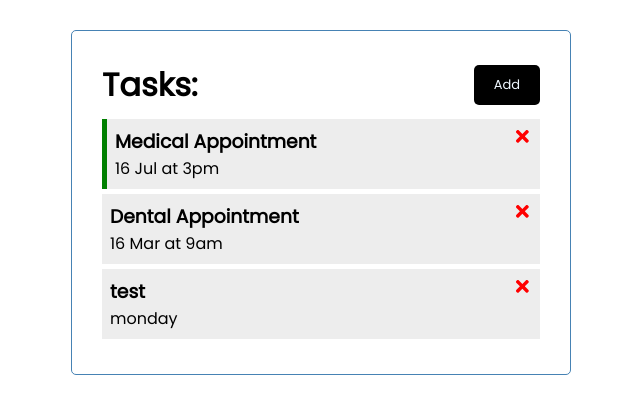
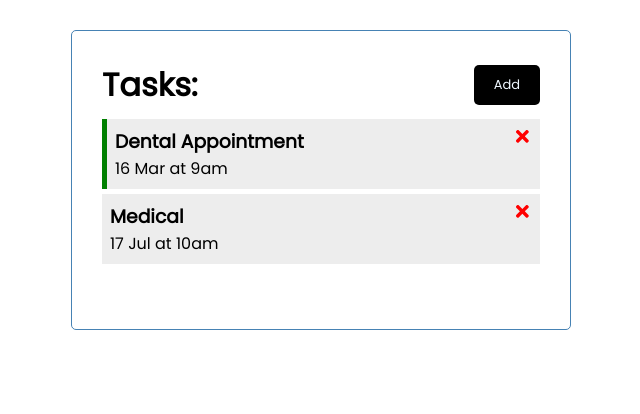
Before and after one commit to Hong-Zhen/reactjs-tasktracker, a React (Create React App) app: page / in a window 1280 px wide. Shown: the top 414 px of the page, without its empty margins (319-959 px from the left). Built offline with nearby package versions, Linux system fonts and the light colour scheme; data requests are answered from the project's data file.

Commit message:
toggle updated on server

```diff
--- a/db.json
+++ b/db.json
@@ -1,20 +1,14 @@
 {
   "posts": [
-    {
-      "id": 1,
-      "text": "Medical Appointment",
-      "day": "16 Jul at 3pm",
-      "reminder": true
-    },
     {
       "id": 3,
       "text": "Dental Appointment",
       "day": "16 Mar at 9am",
-      "reminder": false
+      "reminder": true
     },
     {
-      "text": "test",
-      "day": "monday",
+      "text": "Medical",
+      "day": "17 Jul at 10am",
       "reminder": false,
       "id": 4
     }
--- a/src/App.js
+++ b/src/App.js
@@ -22,7 +22,14 @@
     const fromServer = await fetch("http://localhost:5000/posts");
     const data = await fromServer.json();
 
-    console.log(data);
+    return data;
+  };
+
+  // Fetch Single Data (Task)
+  const fetchTask = async (id) => {
+    const fromServer = await fetch(`http://localhost:5000/posts/${id}`);
+    const data = await fromServer.json();
+
     return data;
   };
 
@@ -56,11 +63,23 @@
     console.log("Deleted", id);
   };
 
-  // Double click
-  const toggleReminder = (id) => {
+  // Toggle Reminder (Double click on Task)
+  const toggleReminder = async (id) => {
+    const taskToToggle = await fetchTask(id);
+    const updatedTask = { ...taskToToggle, reminder: !taskToToggle.reminder };
+
+    const taskFromServer = await fetch(`http://localhost:5000/posts/${id}`, {
+      method: "PUT",
+      headers: {
+        "Content-type": "application/json",
+      },
+      body: JSON.stringify(updatedTask),
+    });
+
+    const data = await taskFromServer.json();
     setTasks(
       tasks.map((task) =>
-        task.id === id ? { ...task, reminder: !task.reminder } : task
+        task.id === id ? { ...task, reminder: data.reminder } : task
       )
     );
     console.log("Toggle remainder, ", id);
```
